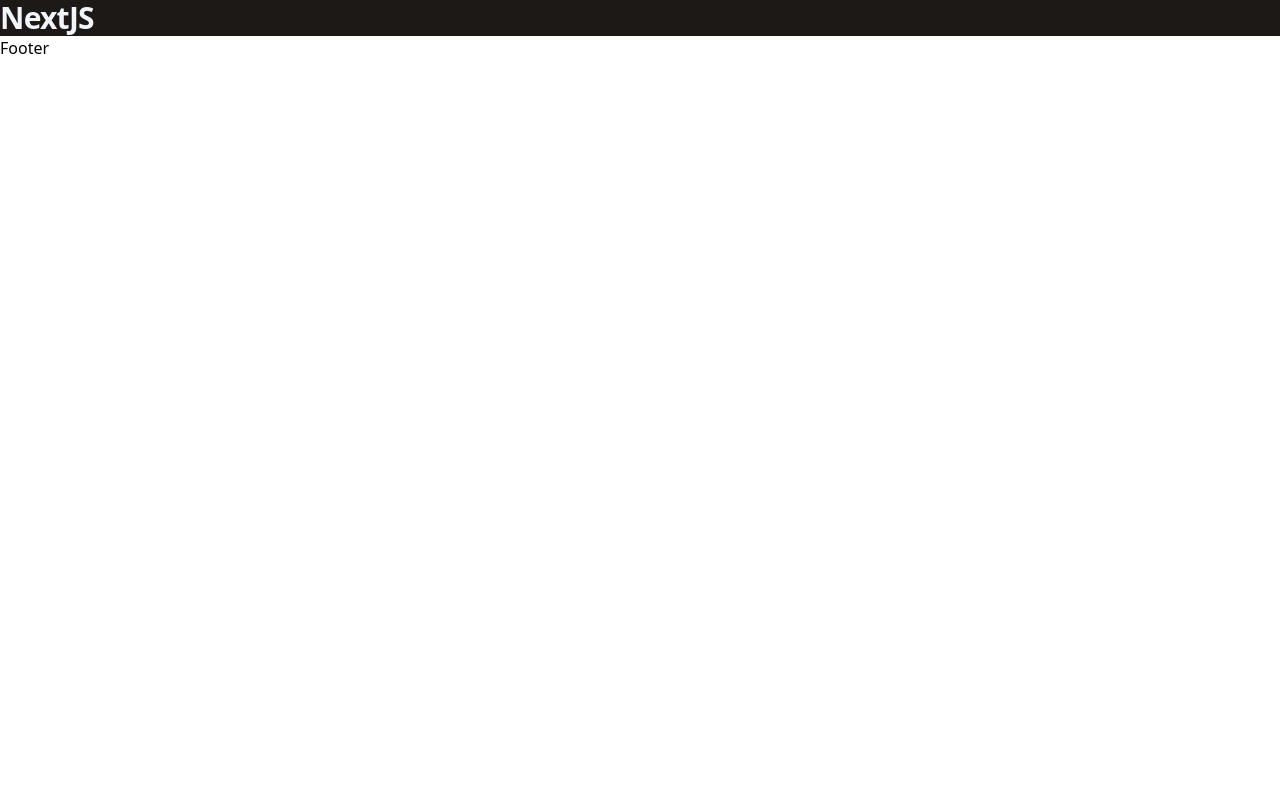
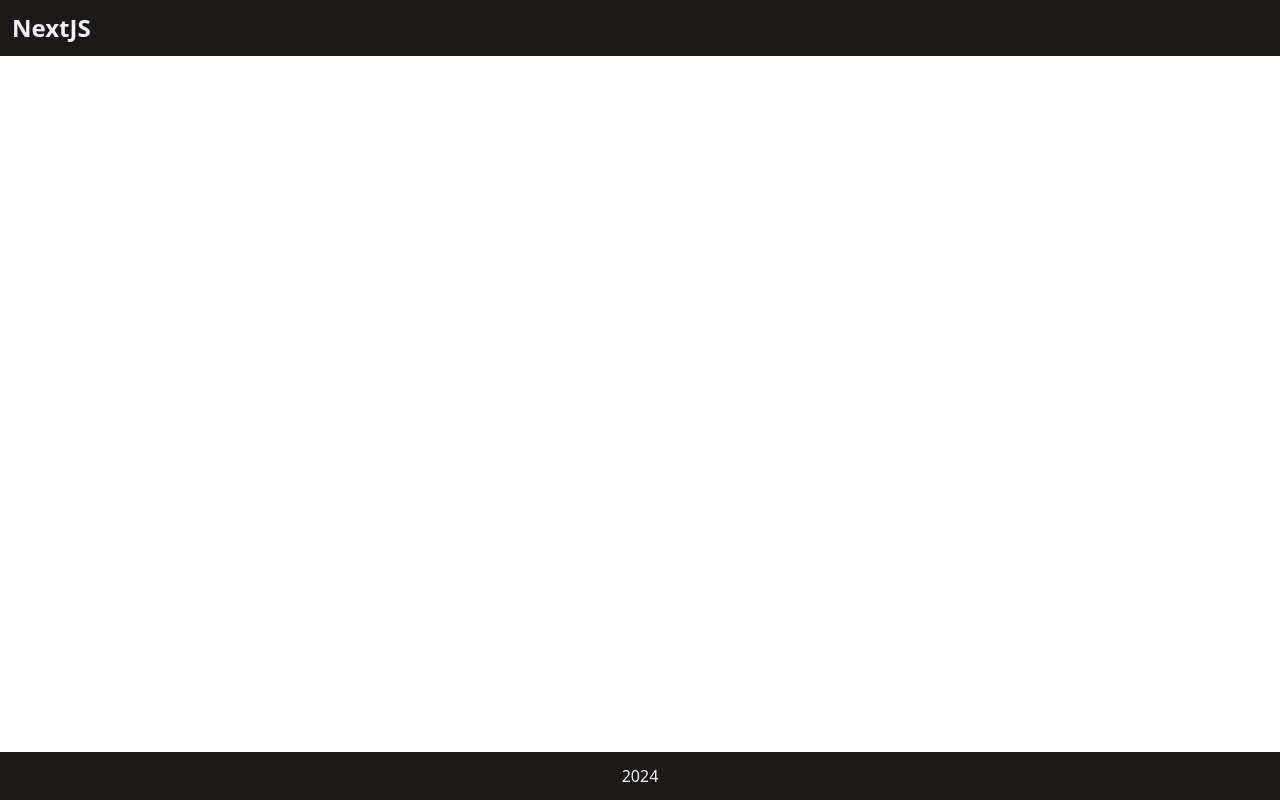
Before and after one commit to a-reznikov/nextjs-learning, a Next.js app: page / in a window 1280 px wide. Built offline with nearby package versions, Linux system fonts and the light colour scheme.

Commit message:
feat: add tailwind classes to components

```diff
--- a/src/components/common/footer/footer.tsx
+++ b/src/components/common/footer/footer.tsx
@@ -1,7 +1,7 @@
 const Footer: React.FC = () => {
   return (
-    <footer>
-      <h2>Footer</h2>
+    <footer className="bg-stone-900 p-3">
+      <p className="text-slate-100 text-center">{new Date().getFullYear()}</p>
     </footer>
   );
 };
--- a/src/components/common/header/header.tsx
+++ b/src/components/common/header/header.tsx
@@ -1,9 +1,7 @@
 const Header: React.FC = () => {
   return (
-    <header className="bg-stone-900">
-      <h2 className="text-slate-100 text-2xl font-bold leading-7 text-gray-900 sm:truncate sm:text-3xl sm:tracking-tight">
-        NextJS
-      </h2>
+    <header className="bg-stone-900 p-3">
+      <h2 className="text-slate-100 text-2xl font-bold">NextJS</h2>
     </header>
   );
 };
--- a/src/pages/index.tsx
+++ b/src/pages/index.tsx
@@ -1,9 +1,9 @@
-import { Footer } from "@/components/common/footer/footer";
-import { Header } from "@/components/common/header/header";
+import { Header } from "@/components/common/header/Header";
+import { Footer } from "@/components/common/footer/Footer";
 
 export default function Home() {
   return (
-    <div className="app">
+    <div className="home flex flex-col justify-between h-screen">
       <Header />
       <Footer />
     </div>
```
Also changed, not shown: 1 other file (tests, documents, lock files or other folders).
